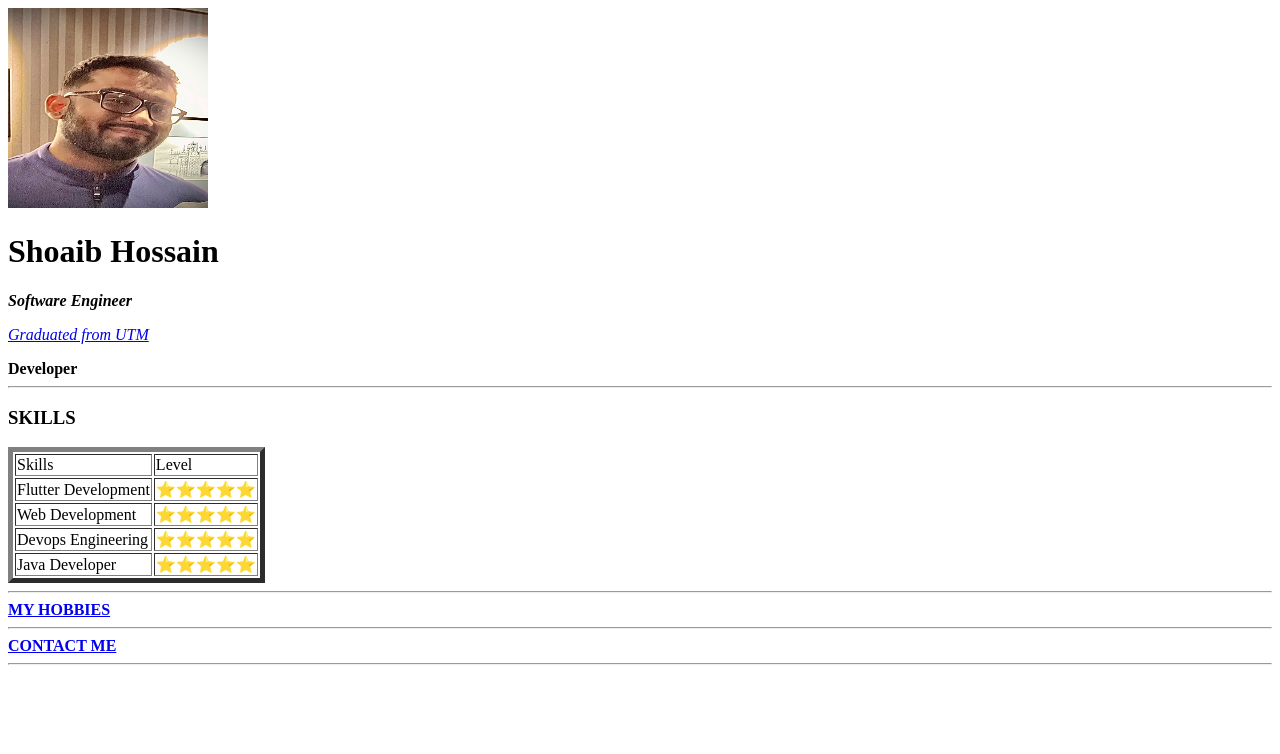
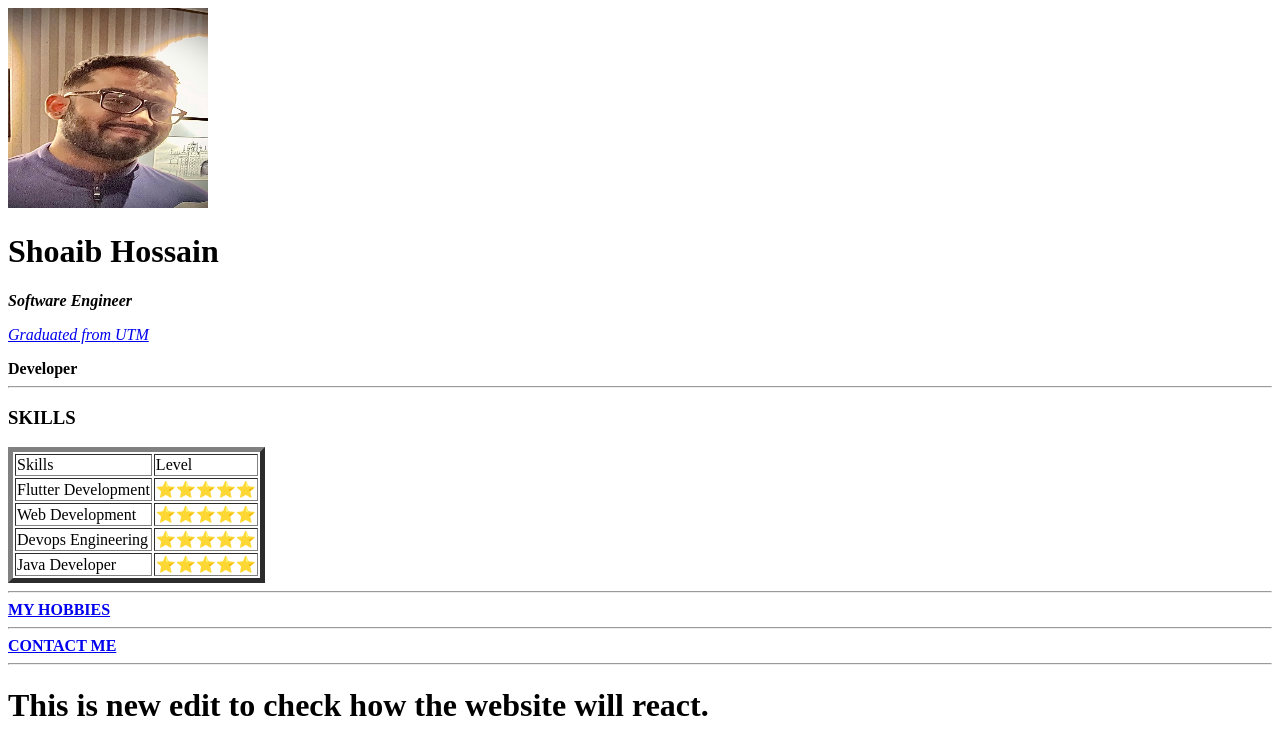
Before and after one commit to hossain101/first_project, a plain HTML site: page index.html in a window 1280 px wide. Drawn offline with Linux system fonts and the light colour scheme.

Commit message:
add new text to test deployment

```diff
--- a/index.html
+++ b/index.html
@@ -61,5 +61,6 @@
 
 <hr>
 
+  <h1>This is new edit to check how the website will react.<h1/>
   </body>
 </html>
```
